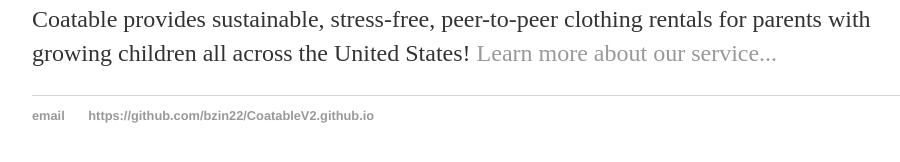
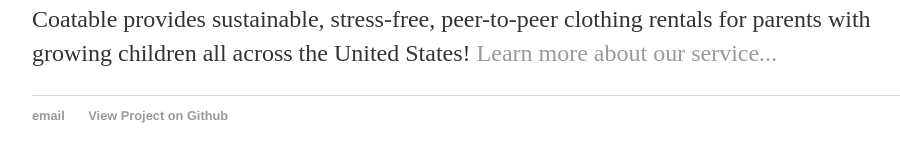
Before and after one commit to bzin22/CoatableV2, a Jekyll site: the page built from index.html, in a window 1280 px wide. Shown: the part 194-356 px from the top of the page, without its empty margins (160-1060 px from the left). Built offline with Jekyll 4.4.1, drawn with Linux system fonts in a browser that asks for light colours.

Commit message:
Update default.html

```diff
--- a/_layouts/default.html
+++ b/_layouts/default.html
@@ -22,7 +22,7 @@
 			<footer>
 	    		<ul>
 	        		<li><a href="mailto:bz297@cornell.edu">email</a></li>
-	        		<li><a href="https://github.com/hankquinlan">https://github.com/bzin22/CoatableV2.github.io</a></li>
+	        		<li><a href="https://github.com/bzin22/CoatableV2.github.io">View Project on Github</a></li>
 				</ul>
 			</footer>
 		</body>
```
